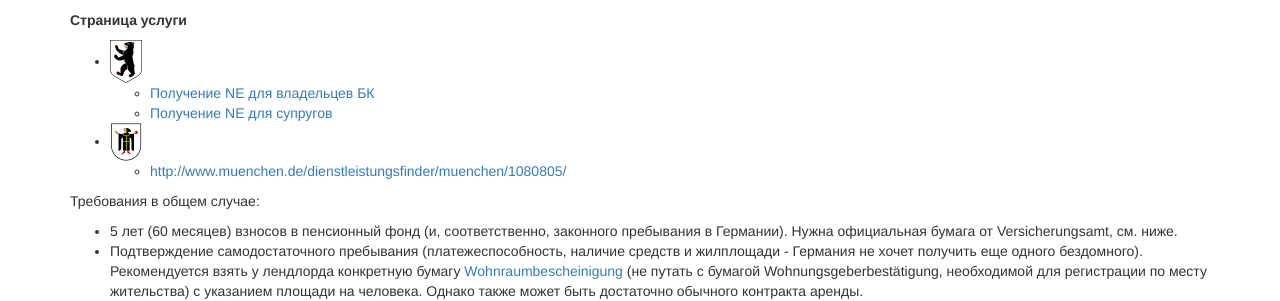
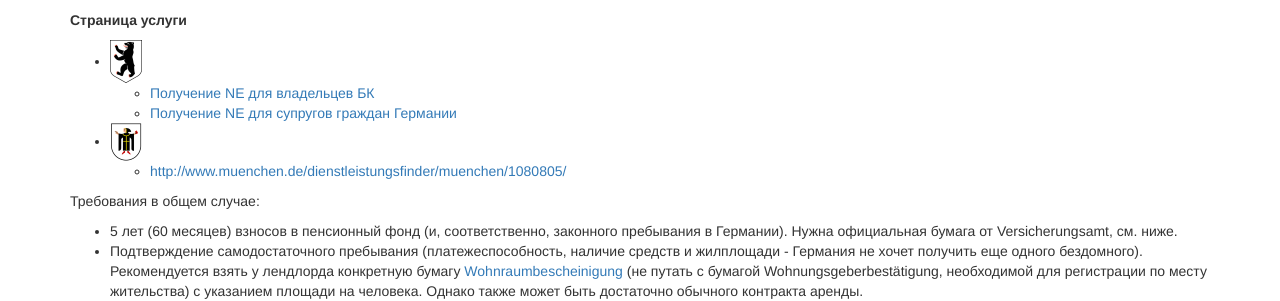
Before and after one commit to ru-de/faq, a Jekyll site: the page built from pages/ПМЖ.md, in a window 1280 px wide and 900 px high. Shown: the part 425-726 px from the top of the window. Built offline with Jekyll 4.4.1, drawn with Linux system fonts in a browser that asks for light colours; nearby versions of some CDN libraries; some of the changed text lies outside the part shown.

Commit message:
sync github pages

```diff
--- a/pages/ПМЖ.md
+++ b/pages/ПМЖ.md
@@ -18,7 +18,7 @@ layout: default
 **Страница услуги**
 * ![](files/be.png)
   * [Получение NE для владельцев БК](https://service.berlin.de/dienstleistung/326556/)
-  * [Получение NE для супругов](https://service.berlin.de/dienstleistung/328191/)
+  * [Получение NE для супругов граждан Германии](https://service.berlin.de/dienstleistung/328191/)
 * ![](files/mu.png)
   * [http://www.muenchen.de/dienstleistungsfinder/muenchen/1080805/](http://www.muenchen.de/dienstleistungsfinder/muenchen/1080805/)
 
```
Also changed, not shown: other parts of pages/ПМЖ.md (+1 -0 lines).
